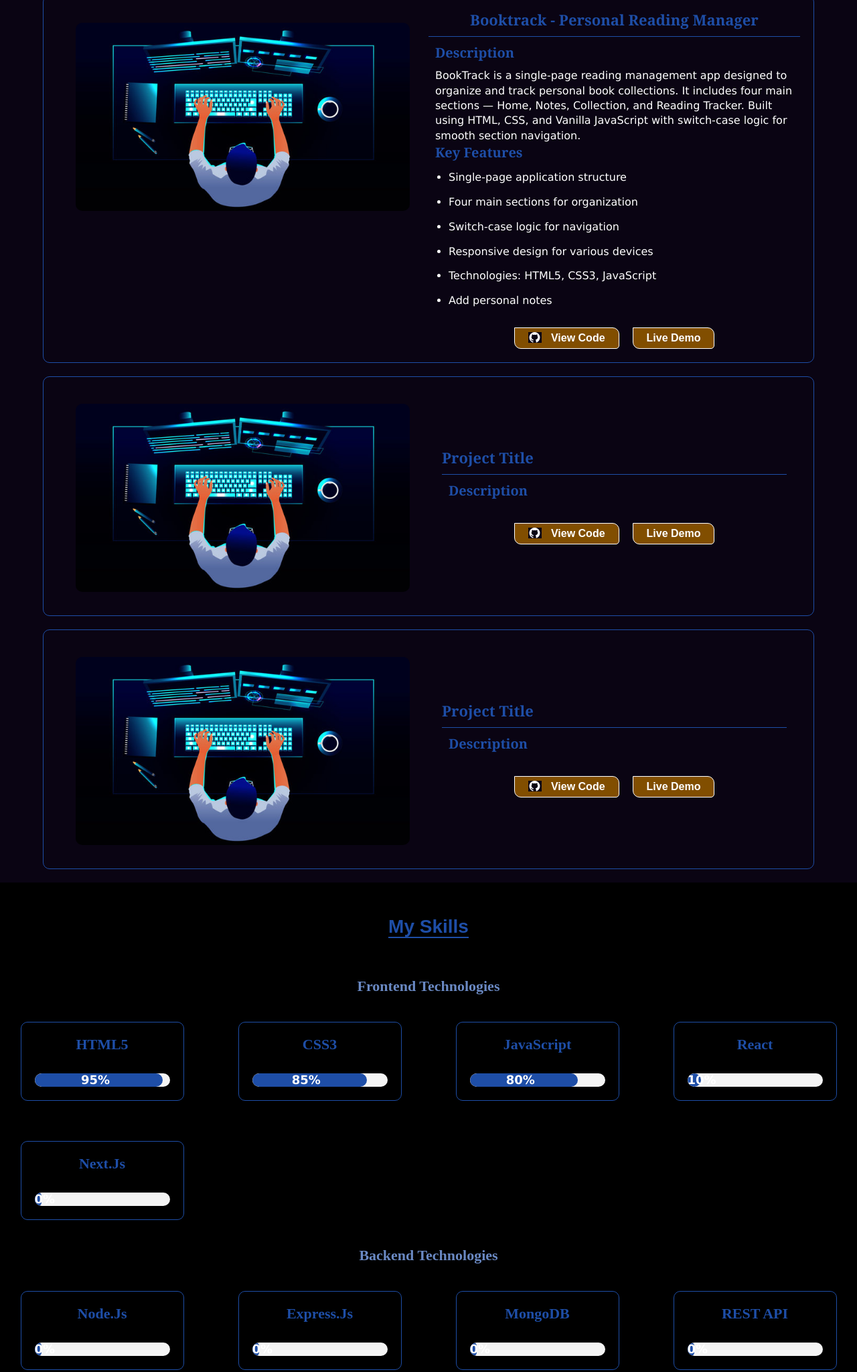
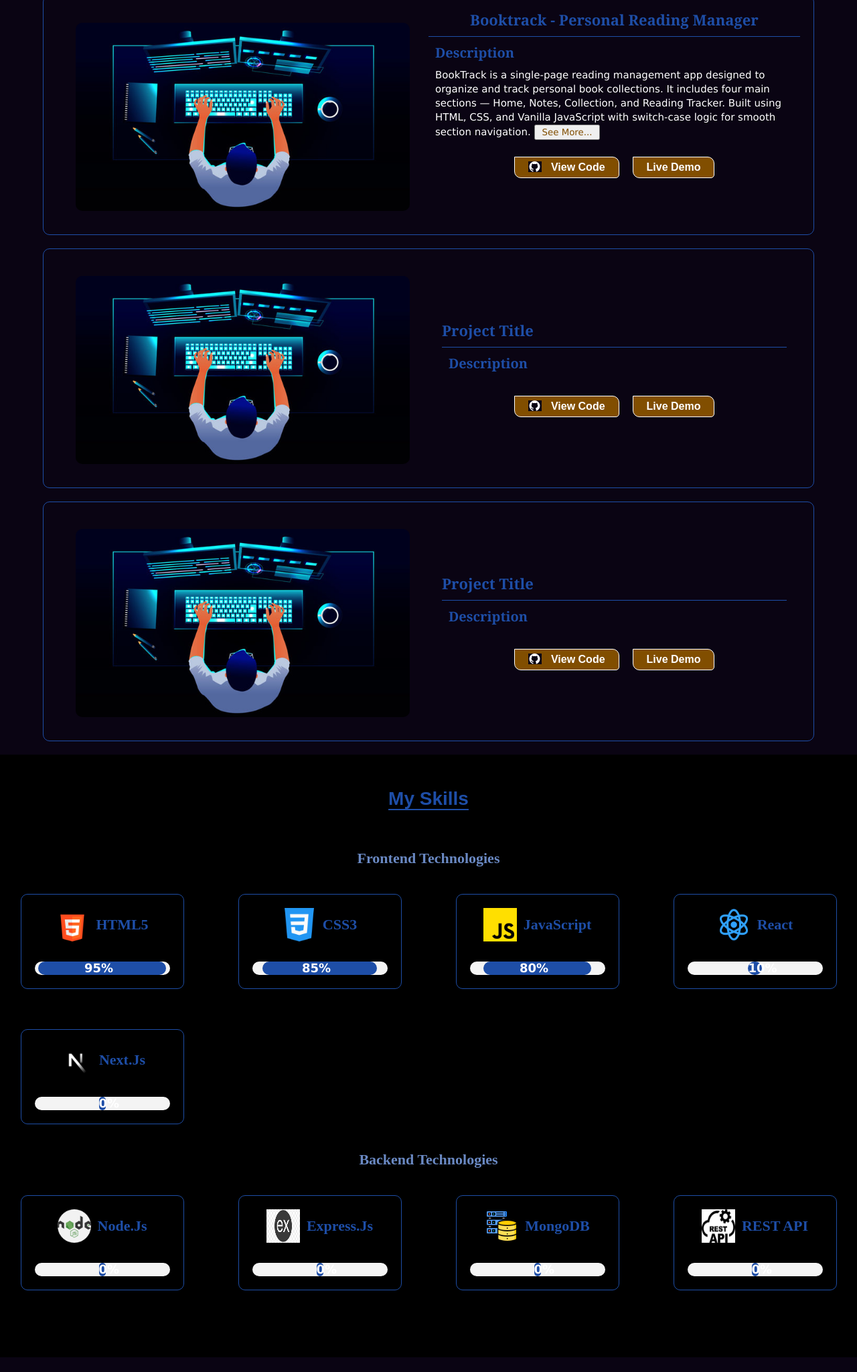
Before and after one commit to AMIRUL1104/my-portfolio-website, a plain HTML site: page index.html in a window 1280 px wide. Shown: the part 1494-3543 px from the top of the page at 67% size. Drawn offline with Linux system fonts and the light colour scheme.

Commit message:
skill sec logo change and project sec see more function added

```diff
--- a/index.html
+++ b/index.html
@@ -166,6 +166,8 @@
                 Built using HTML, CSS, and Vanilla JavaScript with switch-case
                 logic for smooth section navigation.
               </p>
+              <button type="submit" class="see_more_btn">see more...</button>
+              <div style="display: none">
                 <h4>key features</h4>
                 <ul>
                   <li>Single-page application structure</li>
@@ -175,6 +177,7 @@
                   <li>Technologies: HTML5, CSS3, JavaScript</li>
                   <li>Add personal notes</li>
                 </ul>
+              </div>
             </div>
             <div class="live_project">
               <a href="http://"
--- a/main.js
+++ b/main.js
@@ -2,7 +2,6 @@
 const header_btn = document.querySelector(".header_btn");
 const htmlTag = document.documentElement;
 const lightDarkIcon = document.getElementById("lightDarkIcon");
-// lightDarkIcon.classList.add("fa-solid fa-moon");
 
 header_btn.addEventListener("click", function () {
   if (htmlTag.className === "") {
@@ -37,36 +36,57 @@ function windowWidth() {
 windowWidth();
 window.addEventListener("resize", windowWidth);
 
+// project section project items details function
+// it is created by using JS event bubbling and deligation
+let see_more = document.querySelector(".see_more");
+see_more.addEventListener("click", function (btn) {
+  if (btn.target.tagName === "BUTTON") {
+    let parent = btn.target.parentElement;
+    let a = parent.lastElementChild;
+    if (a.style.display === "block") {
+      a.style.display = "none";
+      btn.target.textContent = "less";
+    } else {
+      a.style.display = "block";
+      btn.target.textContent = "see more...";
+    }
+  }
+});
+
 // skill section function
 const frontend_skills = document.querySelector(".frontend_skills");
 const backend_skills = document.querySelector(".backend_skills");
 
 const frontend_tech = [
-  { techNAME: "HTML5", learned: "95%", icon: "fa-brands fa-html5" },
-  { techNAME: "CSS3", learned: "85%", icon: "fa-brands fa-css3-alt" },
-  { techNAME: "JavaScript", learned: "80%", icon: "fa-brands fa-square-js" },
-  { techNAME: "React", learned: "10%", icon: "fa-brands fa-react" },
-  { techNAME: "Next.js", learned: "0%", icon: "" },
+  { techNAME: "HTML5", learned: "95%", icon: "logo-img/html-5.png" },
+  { techNAME: "CSS3", learned: "85%", icon: "logo-img/css-3.png" },
+  { techNAME: "JavaScript", learned: "80%", icon: "logo-img/js.png" },
+  { techNAME: "React", learned: "10%", icon: "logo-img/atom.png" },
+  { techNAME: "Next.js", learned: "0%", icon: "logo-img/nextjs.png" },
 ];
 
 const backend_tech = [
-  { techNAME: "Node.js", learned: "0%", icon: "fa-brands fa-node-js" },
-  { techNAME: "Express.js", learned: "0%", icon: "" },
-  { techNAME: "MongoDB", learned: "0%", icon: "" },
-  { techNAME: "REST API", learned: "0%", icon: "" },
+  { techNAME: "Node.js", learned: "0%", icon: "logo-img/nodejs.png" },
+  { techNAME: "Express.js", learned: "0%", icon: "logo-img/express.png" },
+  { techNAME: "MongoDB", learned: "0%", icon: "logo-img/database-storage.png" },
+  { techNAME: "REST API", learned: "0%", icon: "logo-img/rest-api.png" },
 ];
 
 frontend_tech.forEach((tech) => {
   let skill_item = document.createElement("div");
   frontend_skills.appendChild(skill_item);
   skill_item.className = "skill_item";
+
+  let skill_name_div = document.createElement("div");
+  skill_item.appendChild(skill_name_div);
+
   let h3 = document.createElement("h3");
-  skill_item.appendChild(h3);
+  skill_name_div.appendChild(h3);
   h3.textContent = tech.techNAME;
 
-  // let i = document.createElement("i");
-  // skill_item.appendChild(i);
-  // i.className = tech.icon;
+  let logo = document.createElement("img");
+  skill_name_div.appendChild(logo);
+  logo.setAttribute("src", tech.icon);
 
   let skill_bar = document.createElement("div");
   skill_item.appendChild(skill_bar);
@@ -84,9 +104,17 @@ backend_tech.forEach((tech) => {
   let skill_item = document.createElement("div");
   backend_skills.appendChild(skill_item);
   skill_item.className = "skill_item";
+
+  let skill_name_div = document.createElement("div");
+  skill_item.appendChild(skill_name_div);
+
   let h3 = document.createElement("h3");
-  skill_item.appendChild(h3);
+  skill_name_div.appendChild(h3);
   h3.textContent = tech.techNAME;
+
+  let logo = document.createElement("img");
+  skill_name_div.appendChild(logo);
+  logo.setAttribute("src", tech.icon);
 
   let skill_bar = document.createElement("div");
   skill_item.appendChild(skill_bar);
--- a/style.css
+++ b/style.css
@@ -244,18 +244,24 @@ header div .header_btn, header div .header_btn_2,.menuBar{
     text-align: left;
     margin: auto 20px;
 }
-.project_item h3{
+.project_item h3,.project_item h4{
     font-size: 22px;
     margin-bottom: 10px;
     color: var(--spacial-color);
     text-transform: capitalize;
      font-family: Cambria, Cochin, Georgia, Times, 'Times New Roman', serif
 }
+.project_item h4{
+    text-align: left;
+}
 .project_item p{
-    font-size: 16px;
+     text-align: left;
+display: inline;
+    font-size: 15px;
     line-height: 1.4;
     font-family: Verdana, Geneva, Tahoma, sans-serif
 }
+
 .project_item img{
     max-width: 500px;
     min-width: 300px;
@@ -264,15 +270,19 @@ header div .header_btn, header div .header_btn_2,.menuBar{
     border-radius: 10px;
     margin-bottom: 15px;
 }
-
+.project_container .project_item .see_more_btn{
+    display: inline;
+    text-transform: capitalize;
+    padding: 2px 10px;
+    color: var(--secondary-color);
+    font-family: Verdana, Geneva, Tahoma, sans-serif
+}
 .see_more{
-    display: block;
     text-align: left;
     margin-top: 10px;
     padding: 10px;
     border-top: 1px solid var(--spacial-color);
 }
-
 .see_more h4{
     font-size: 20px;
     margin-bottom: 10px;
@@ -376,6 +386,17 @@ header div .header_btn, header div .header_btn_2,.menuBar{
 .skill_item p{
     font-size: 18px;
     font-family: Verdana, Geneva, Tahoma, sans-serif
+}
+.skill_item div{
+    display: flex;
+    flex-direction: row-reverse;
+    align-items: center;
+    justify-content: center;
+    gap: 10px;
+}
+.skill_item img{
+    width: 50px;
+    height: 50px;
 }
 .skill_bar{
     width: 100%;
```
Also changed, not shown: logo-img/atom.png (added), logo-img/css-3.png (added), logo-img/database-storage.png (added), logo-img/express.png (added), logo-img/github.png (added), logo-img/html-5.png (added), logo-img/js.png (added), logo-img/nextjs.png (added), logo-img/nodejs.png (added), logo-img/rest-api.png (added), logo-img/social.png (added). Lines whose indentation alone changed are shown as unchanged.
